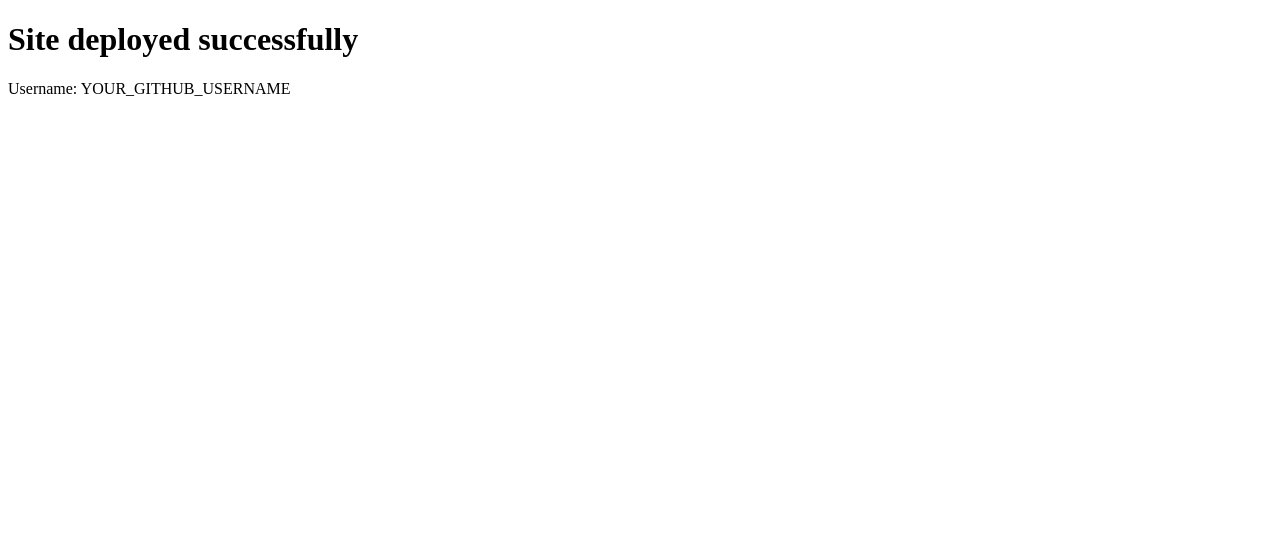
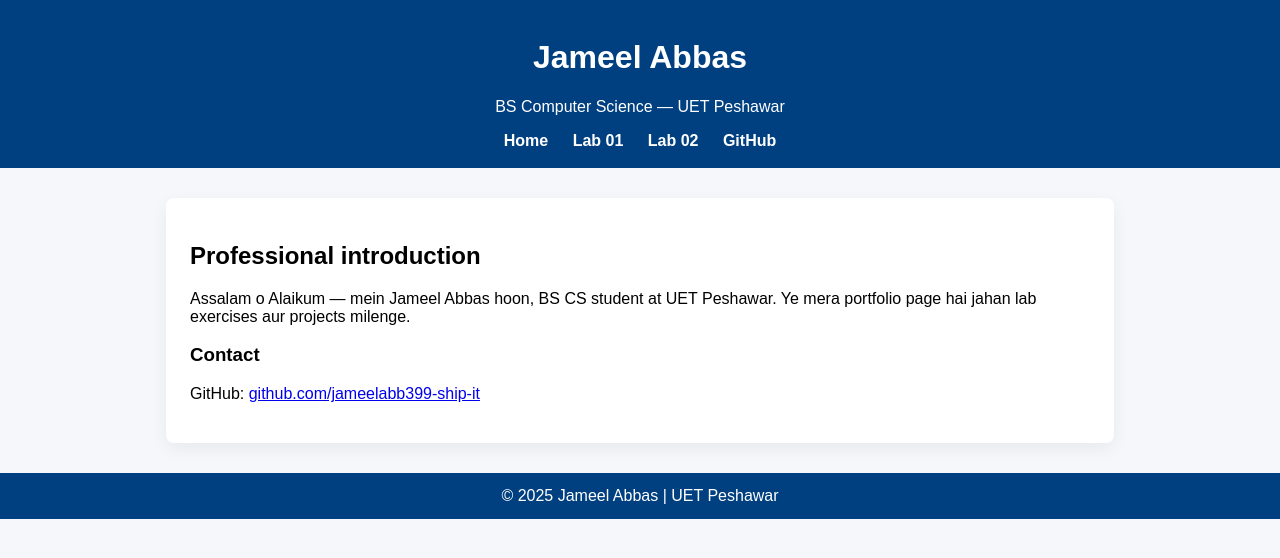
Before and after one commit to jameelabb399-ship-it/24PWBCS1124-WT-FALL-25, a plain HTML site: page index.html in a window 1280 px wide. Drawn offline with Linux system fonts and the light colour scheme.

Commit message:
Create/update portfolio landing page (index.html)

```diff
--- a/index.html
+++ b/index.html
@@ -1,11 +1,37 @@
-<!doctype html>
+<!DOCTYPE html>
 <html lang="en">
 <head>
   <meta charset="utf-8">
-  <title>My GitHub Pages Site</title>
+  <meta name="viewport" content="width=device-width,initial-scale=1">
+  <title>Jameel Abbas - Portfolio</title>
+  <style>
+    body{font-family:Arial,Helvetica,sans-serif;margin:0;padding:0;background:#f5f7fb}
+    header{background:#004080;color:#fff;padding:18px;text-align:center}
+    nav a{color:#fff;margin:0 10px;text-decoration:none;font-weight:600}
+    section{max-width:900px;margin:30px auto;background:#fff;padding:24px;border-radius:8px;box-shadow:0 6px 18px rgba(0,0,0,0.06)}
+    footer{text-align:center;padding:14px;background:#004080;color:#fff}
+    @media(max-width:600px){section{margin:16px;padding:16px}}
+  </style>
 </head>
 <body>
-  <h1>Site deployed successfully</h1>
-  <p>Username: YOUR_GITHUB_USERNAME</p>
+  <header>
+    <h1>Jameel Abbas</h1>
+    <p>BS Computer Science — UET Peshawar</p>
+    <nav>
+      <a href="#">Home</a>
+      <a href="Assignment_01/index.html">Lab 01</a>
+      <a href="Assignment_02/index.html">Lab 02</a>
+      <a href="https://github.com/jameelabb399-ship-it" target="_blank">GitHub</a>
+    </nav>
+  </header>
+
+  <section>
+    <h2>Professional introduction</h2>
+    <p>Assalam o Alaikum — mein Jameel Abbas hoon, BS CS student at UET Peshawar. Ye mera portfolio page hai jahan lab exercises aur projects milenge.</p>
+    <h3>Contact</h3>
+    <p>GitHub: <a href="https://github.com/jameelabb399-ship-it" target="_blank">github.com/jameelabb399-ship-it</a></p>
+  </section>
+
+  <footer>© 2025 Jameel Abbas | UET Peshawar</footer>
 </body>
 </html>
```
